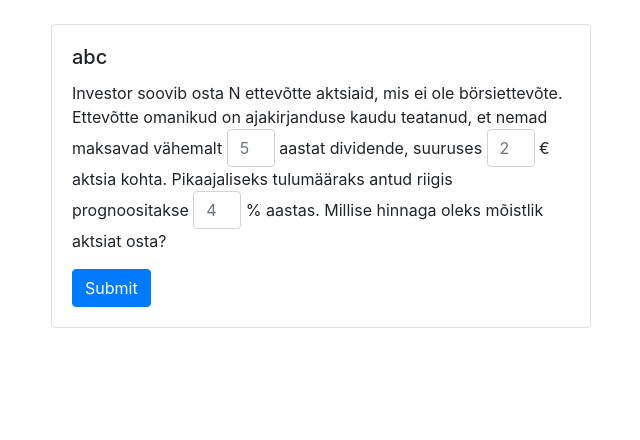
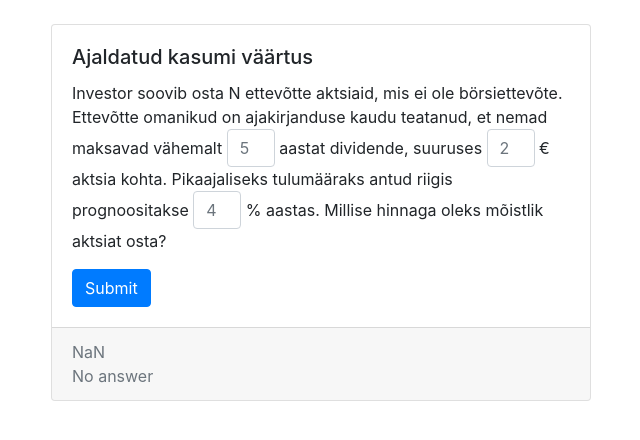
Before and after one commit to kuldarvakker/math-calc-forms-icy0031, a React (Create React App) app: page / in a window 1280 px wide. Shown: the top 440 px of the page, without its empty margins (319-959 px from the left). Built offline with nearby package versions, Linux system fonts and the light colour scheme.

Commit message:
bad state

```diff
--- a/src/App.tsx
+++ b/src/App.tsx
@@ -1,13 +1,32 @@
-import React, {FormEvent} from 'react';
-import {Container, Col, Row, Form, Card} from "react-bootstrap";
-import Form1 from "./components/FormCard";
+import React, {FormEvent, useState} from 'react';
+import {Container, Col, Row, Form} from "react-bootstrap";
+import FormCard from "./components/FormCard";
 
 function App() {
+
+    const [state, setState] = useState([NaN, "No answer"]);
+
     const handleSubmit = (event: FormEvent<HTMLFormElement>) => {
         event.preventDefault();
-        Array.from(event.target as HTMLFormElement).forEach((input) => {
-            console.log(input);
-        });
+
+        let unCheckedFloats = [...Array.from(event.target as HTMLFormElement)
+            .map(i => parseFloat((i as HTMLInputElement).value))];
+        let numbers = [...unCheckedFloats.filter(elem => !isNaN(elem))];
+
+        let a = numbers[0];
+        let b = numbers[1];
+        let c = numbers[2] / 100;
+
+        let result : number = 0;
+        let resultString : string = "";
+        for (let i = 1; i < a + 1; i++) {
+            resultString += b + "/" + "(" + 1 + "+ " + c + ")" + "**" + i;
+            if (i < a) {
+                resultString += " + ";
+            }
+            result += b / Math.pow((1 + c), i);
+        }
+        setState([result, resultString]);
     }
 
     return (
@@ -16,19 +35,19 @@ function App() {
                 <Row>
                     <Col/>
                     <Col md={6}>
-                        <Form1
-                            title={'abc'}
+                        <FormCard
+                            title={'Ajaldatud kasumi väärtus'}
                             handleSubmit={(e) => handleSubmit(e)}
                             text={[
                                 'Investor soovib osta N ettevõtte aktsiaid, mis ei ole börsiettevõte. Ettevõtte omanikud on ajakirjanduse kaudu teatanud, et nemad maksavad vähemalt ',
-                                <Form.Control type="text" style={{display: "inline", width: "3rem"}} placeholder="5"/>,
+                                <Form.Control type="text" style={{display: "inline", width: "3rem"}} placeholder="5" />,
                                 ' aastat dividende, suuruses ',
                                 <Form.Control type="text" style={{display: "inline", width: "3rem"}} placeholder="2" />,
                                 ' € aktsia kohta. Pikaajaliseks tulumääraks antud riigis prognoositakse ',
                                 <Form.Control type="text" style={{display: "inline", width: "3rem"}} placeholder="4" />,
                                 ' % aastas. Millise hinnaga oleks mõistlik aktsiat osta?'
                                 ]}
-
+                            answer={state}
                         />
                     </Col>
                     <Col/>
--- a/src/components/FormCard.tsx
+++ b/src/components/FormCard.tsx
@@ -5,9 +5,10 @@ type Props = {
     title: string;
     handleSubmit: (event: FormEvent<HTMLFormElement>) => void;
     text: any[];
+    answer: any[];
 };
 
-const Form1 = ({title, text, handleSubmit}: Props) => {
+const FormCard = ({title, text, answer, handleSubmit}: Props) => {
 
     return(
         <Card>
@@ -15,14 +16,15 @@ const Form1 = ({title, text, handleSubmit}: Props) => {
                 <Form onSubmit={(event) => handleSubmit(event)}>
                     <Card.Title>{title}</Card.Title>
                     <Card.Text>
-                        {text.map(elem => elem)}
+                        {text.map(elem => <span key={text.indexOf(elem)}>{elem}</span>)}
                     </Card.Text>
                     <Button variant="primary" type="submit">Submit</Button>
                 </Form>
             </Card.Body>
+            <Card.Footer className="text-muted">{answer[0]} <br /> {answer[1]}</Card.Footer>
         </Card>
     );
 }
 
 
-export default Form1;
+export default FormCard;
```
